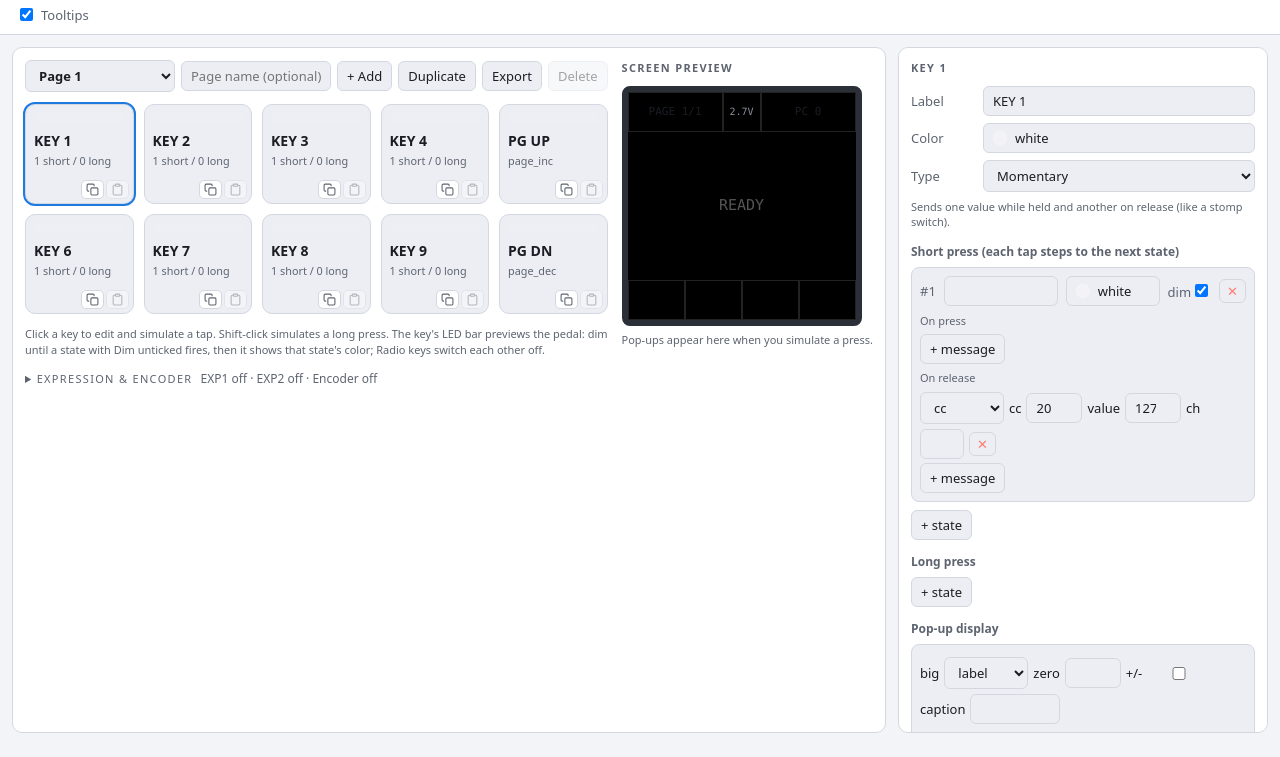
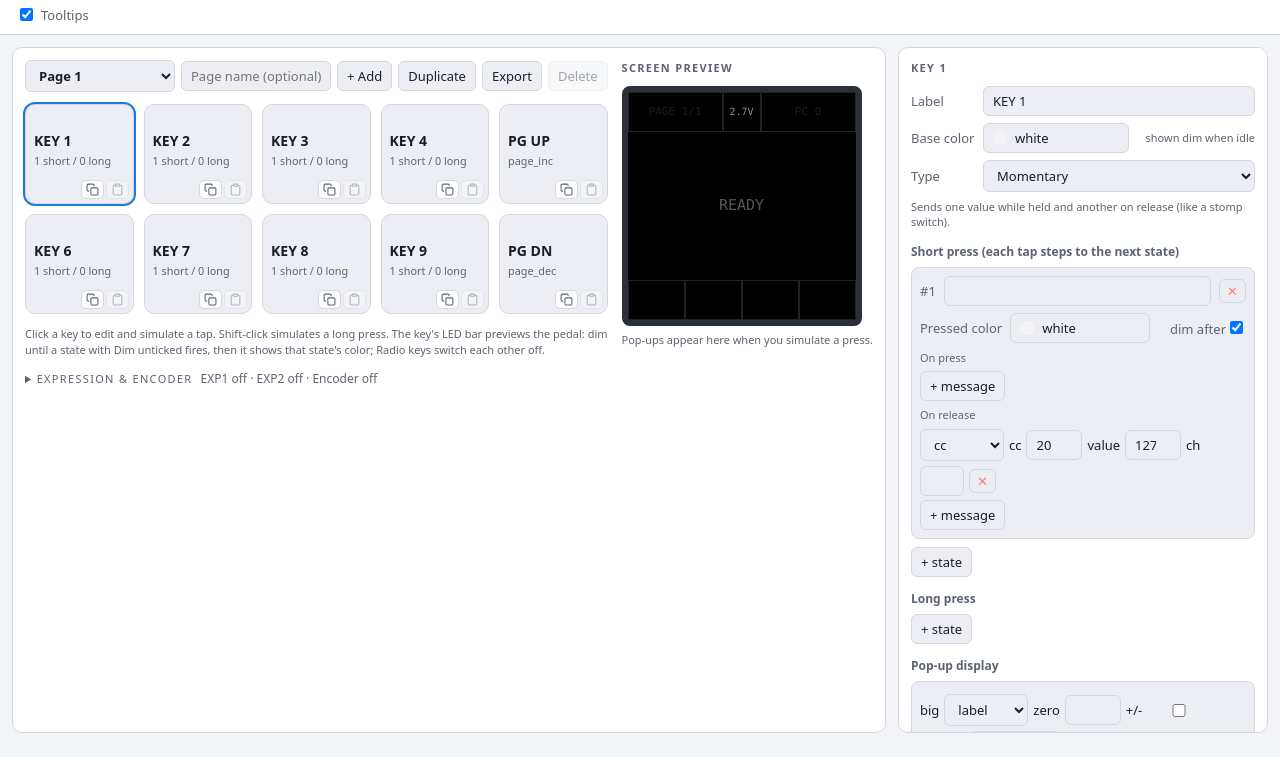
Before and after one commit to peanutismint/CaptainsMate, a plain HTML site: page editor/captainsmate.html in a window 1280 px wide. Shown: the part 43-800 px from the top of the page. Drawn offline with Linux system fonts and the light colour scheme.

Commit message:
Editor: clearer Base color / Pressed color wording, logo links to GitHub

```diff
--- a/editor/captainsmate.html
+++ b/editor/captainsmate.html
@@ -77,7 +77,7 @@ html,body{max-width:100%;overflow-x:hidden}main>*{min-width:0}
 .il{display:flex;gap:10px;align-items:flex-start;padding:7px 0;border-bottom:1px solid var(--ln)}.il small{color:var(--mu);display:block;overflow-wrap:anywhere}.il b{display:block}
 #impm .r{display:flex;gap:8px;justify-content:flex-end;margin-top:14px;flex-wrap:wrap}body.dz:after{content:"Drop a config file to import its pages";position:fixed;inset:12px;border:3px dashed var(--ac);border-radius:14px;background:#4da3ff22;display:flex;align-items:center;justify-content:center;font-size:20px;font-weight:600;color:var(--ac);z-index:30;pointer-events:none}
 </style></head><body>
-<header><div class="logo">CAPTAINS<b>MATE</b></div>
+<header><a class="logo" href="https://github.com/peanutismint/CaptainsMate" target="_blank" rel="noopener" title="CaptainsMate on GitHub" style="color:inherit;text-decoration:none">CAPTAINS<b>MATE</b></a>
 <button id="bOpen">Load config</button><button id="bSave">Save config</button><button id="bImp">Import pages</button><span id="sz" class="chip" title="Size of this config"></span><span class="sep"></span>
 <button id="bConn" class="pri">Connect pedal</button><span id="chip" class="chip">Not connected</span><button id="bPush">Send</button><button id="bPull">Receive</button>
 <label class="tg" id="lLive"><input type="checkbox" id="live">Live</label><span class="sep"></span>
@@ -207,10 +207,10 @@ const hexBytes=t=>(String(t||'').match(/[0-9a-f]{1,2}/gi)||[]).map(x=>parseInt(x
 const isPage=b=>(b.type||'').startsWith('page');
 function msgs(path,list){let h='';(list||[]).forEach((m,i)=>{const q=`${path}.${i}`;h+=`<div class="m">${sel_(q+'.type',m.type,Object.keys(MF),'msgtype')}${(MF[m.type]||[]).map(f=>f==='data'?`${f}${inp(q+'.data',m.data,'hex','230px')}`:f==='keys'?`keys${inp(q+'.keys',m.keys,'text','90px')}`:HS[f]?`${f}${sel_(q+'.'+f,m[f],HS[f])}`:`${f}${inp(q+'.'+f,m[f],'number')}`).join('')}${['sysex','press'].includes(m.type)?'':`ch${inp(q+'.channel',m.channel,'number','44px')}`}<button class="x" data-act="delMsg" data-p="${q}">✕</button></div>`});return h+`<button data-act="addMsg" data-p="${path}">+ message</button>`}
 function states(P,w,b){const list=b[w]||[];let h=`<h4>${w==='short'?'Short press (each tap steps to the next state)':'Long press'}</h4>`;
-list.forEach((s,i)=>{const q=`${P}.${w}.${i}`;h+=`<div class="card"><div class="row"><label>#${i+1}</label>${inp(q+'.label',s.label,'text')}${colSel(q+'.color',s.color)}<label title="Dim: after this state fires, the key glows softly. Untick to keep it fully bright (for example a toggle that is ON).">dim${chk(q+'.dim',s.dim!==false)}</label><button class="x" data-act="delState" data-p="${q}">✕</button></div><div class="hint">On press</div>${msgs(q+'.down',s.down)}<div class="hint">On release</div>${msgs(q+'.up',s.up)}</div>`});
+list.forEach((s,i)=>{const q=`${P}.${w}.${i}`;h+=`<div class="card"><div class="row"><label>#${i+1}</label>${inp(q+'.label',s.label,'text')}<button class="x" data-act="delState" data-p="${q}">✕</button></div><div class="row" style="margin-top:4px"><label style="min-width:0">Pressed color</label>${colSel(q+'.color',s.color)}<label style="margin-left:12px" title="After this state fires, should the key fall back to its dim idle glow? Untick to keep it fully bright (for example a toggle that is ON, or the active key in a Radio group).">dim after${chk(q+'.dim',s.dim!==false)}</label></div><div class="hint">On press</div>${msgs(q+'.down',s.down)}<div class="hint">On release</div>${msgs(q+'.up',s.up)}</div>`});
 return h+`<button data-act="addState" data-p="${P}.${w}">+ state</button>`}
 function inspector(){const b=cfg.pages[pg].buttons[sel],P=`pages.${pg}.buttons.${sel}`;
-let h=`<h3>Key ${sel+1}</h3><div class="row"><label>Label</label>${inp(P+'.label',b.label)}</div><div class="row"><label>Color</label>${colSel(P+'.color',b.color)}</div><div class="row"><label>Type</label>${sel_(P,ktype(b),KT,'ktype')}</div><div class="hint">${KH[ktype(b)]}</div>${ktype(b)==='Radio (exclusive)'?`<div class="row"><label>Group</label>${inp(P+'.radio',b.radio,'text')}</div>`:''}`;
+let h=`<h3>Key ${sel+1}</h3><div class="row"><label>Label</label>${inp(P+'.label',b.label)}</div><div class="row"><label title="The key's resting color. It glows dim at the Idle LED % until pressed, then shows the color of the state that fired.">Base color</label>${colSel(P+'.color',b.color)}<span class="hint" style="margin:0 0 0 8px">shown dim when idle</span></div><div class="row"><label>Type</label>${sel_(P,ktype(b),KT,'ktype')}</div><div class="hint">${KH[ktype(b)]}</div>${ktype(b)==='Radio (exclusive)'?`<div class="row"><label>Group</label>${inp(P+'.radio',b.radio,'text')}</div>`:''}`;
 if(!isPage(b)){const uses=ktype(b).startsWith('Counter');const stt=states(P,'short',b)+states(P,'long',b);h+=uses?'':stt;
 {const sh=b.show||{};h+=`<h4>Pop-up display</h4><div class="card"><div class="m">big${sel_(P+'.show.src',sh.src||'label',['label','cc','pc'])}zero${inp(P+'.show.zero',sh.zero,'number')}+/-${chk(P+'.show.signed',sh.signed)}caption${inp(P+'.show.caption',sh.caption,'text','90px')}</div><div class="hint">label = show the key name. cc = big number from this key's counter, pc = current preset number. The zero point is subtracted (64 gives capo steps, -1 makes presets start at 1).</div></div>`}
 if(uses)h+=`<h4>Counter</h4><div class="card"><div class="m">`+[['cc',b.cc],['cc_step',b.cc_step],['cc_min',b.cc_min],['cc_max',b.cc_max],['initial',b.initial]].map(([k,v])=>`${k}${inp(P+'.'+k,v,'number')}`).join('')+`wrap${chk(P+'.cc_wrap',b.cc_wrap)}</div><div class="m">names${inp(P+'.names',(b.names||[]).join(', '),'list','100%')}</div><div class="hint">Optional. Comma-separated names shown big on the pedal for each value, starting at the min value (for example Clean, Crunch, Lead). Only one of the up/down keys needs them.</div></div>`+`<details id="adv" ${advOpen?'open':''}><summary>Messages (advanced)</summary>${stt}</details>`}
```
